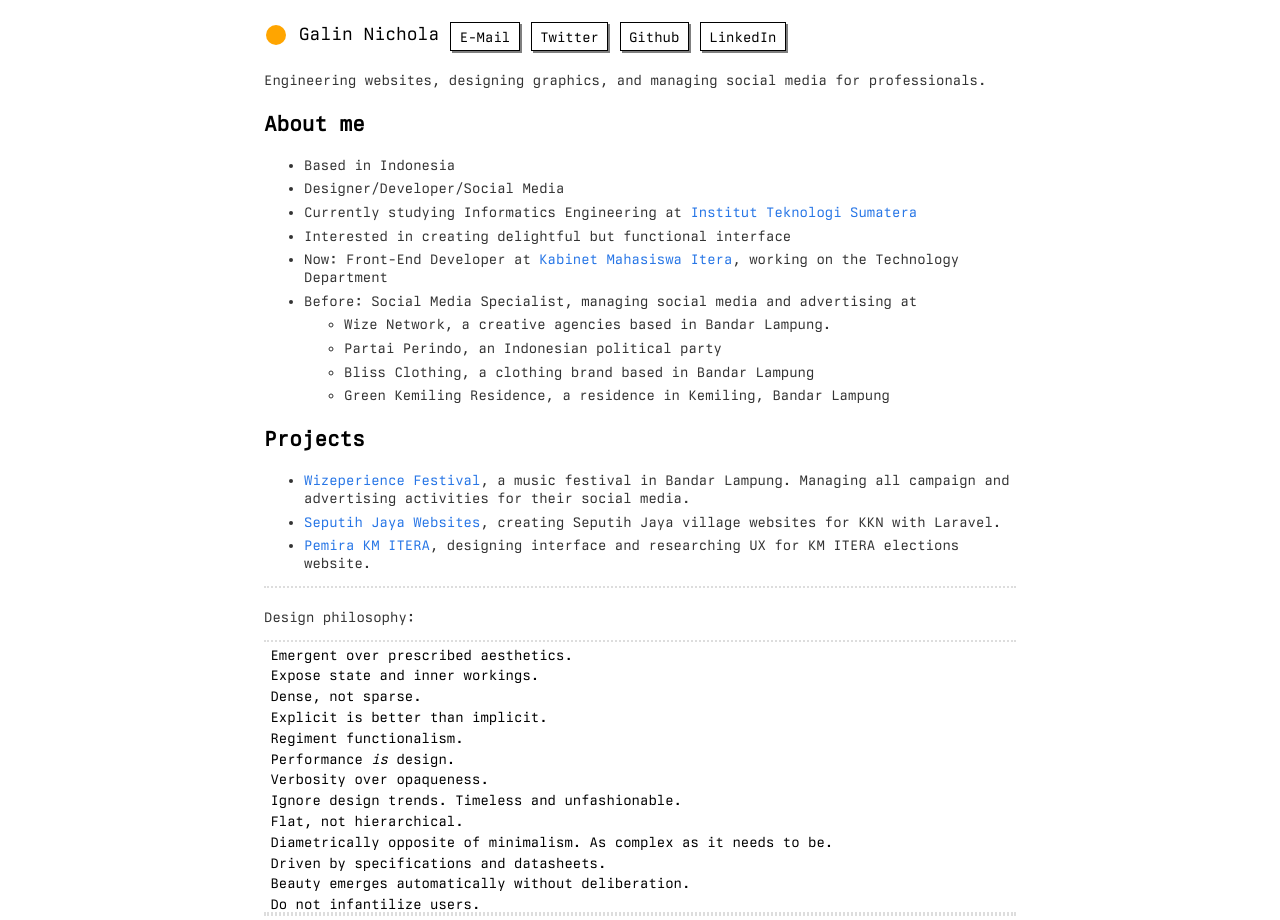
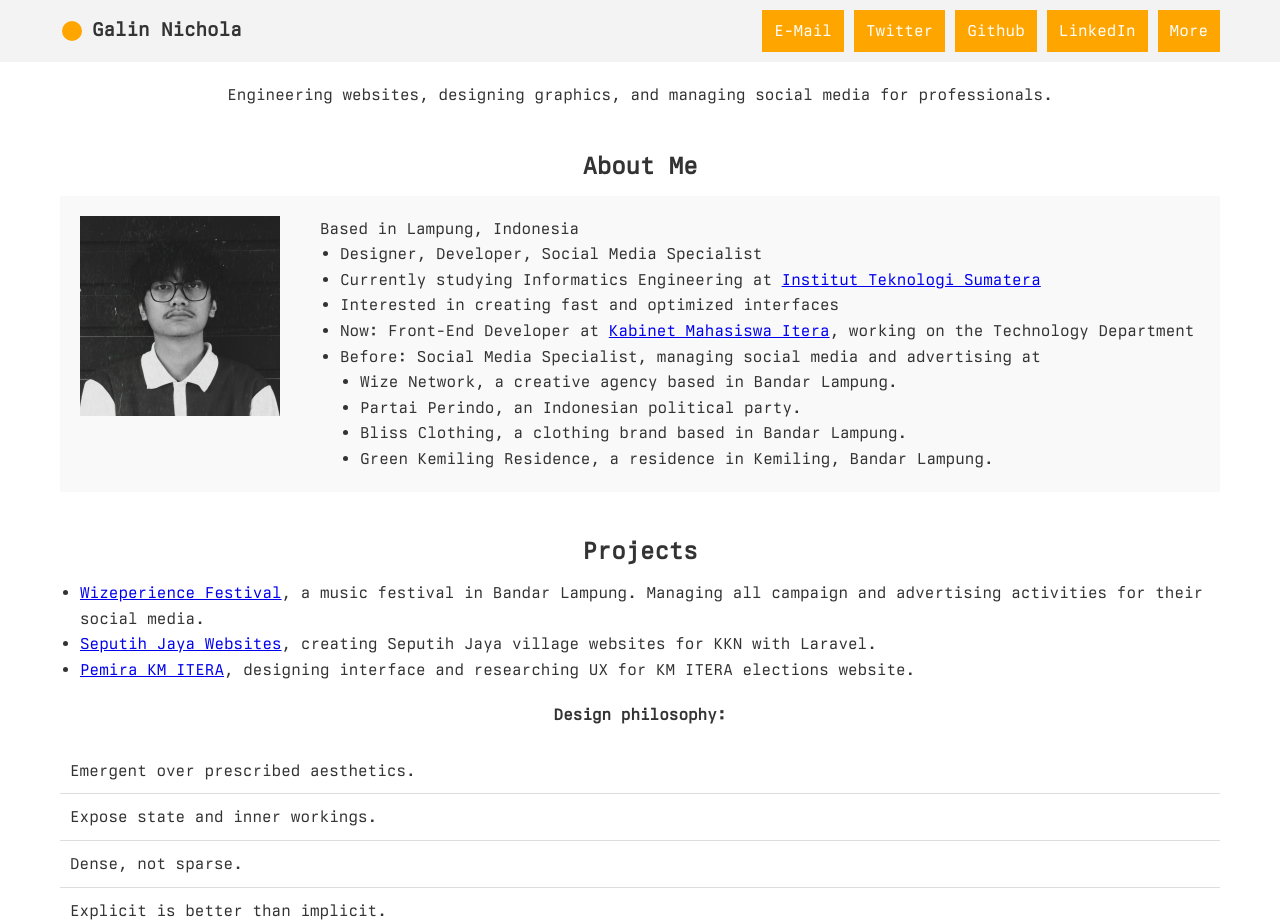
Before and after one commit to deymosxdeymos/Portfolio-Web, a plain HTML site: page index.html in a window 1280 px wide. Shown: the top 920 px of the page. Drawn offline with Linux system fonts and the light colour scheme.

Commit message:
update design

```diff
--- a/index.html
+++ b/index.html
@@ -1,122 +1,113 @@
 <!DOCTYPE html>
 <html lang="en">
+
 <head>
   <meta charset="utf-8" />
   <meta name="viewport" content="width=device-width, initial-scale=1" />
   <title>Galin Nichola</title>
   <link rel="stylesheet" href="style.css" />
-		<meta
-			name="front-end-web-developer"
-			content="minimalist,graphics,portfolio"
-		/>
+  <meta name="front-end-web-developer" content="minimalist,graphics,portfolio" />
   <meta name="author" content="Galin Nichola" />
-		<link rel="icon" type="image/jpg" href="favicon.ico" />
 </head>
+
 <body>
+  <header>
     <div id="menu">
       <span class="name">
-				<svg
-					width="24"
-					height="24"
-					viewBox="0 0 24 24"
-					xmlns="http://www.w3.org/2000/svg"
-					style="vertical-align: -7px"
-				>
+        <svg width="24" height="24" viewBox="0 0 24 24" xmlns="http://www.w3.org/2000/svg" style="vertical-align: -7px">
           <circle cx="12" cy="12" r="10" fill="#FFA500"></circle>
         </svg>
         Galin Nichola
       </span>
       <ul class="menu-buttons-wrapper">
         <li>
-					<a
-						href="mailto:galinnichola15@gmail.com"
-						target="_blank"
-						class="button"
-						>E-Mail</a
-					>
+          <a href="mailto:galinnichola15@gmail.com" target="_blank" class="button">E-Mail</a>
         </li>
         <li>
-					<a
-						href="https://twitter.com/senapanair"
-						target="_blank"
-						class="button"
-						>Twitter</a
-					>
+          <a href="https://twitter.com/senapanair" target="_blank" class="button">Twitter</a>
         </li>
         <li>
-					<a
-						href="https://github.com/deymosxdeymos"
-						target="_blank"
-						class="button"
-						>Github</a
-					>
+          <a href="https://github.com/deymosxdeymos" target="_blank" class="button">Github</a>
         </li>
         <li>
-					<a
-						href="https://www.linkedin.com/in/galinnichola"
-						target="_blank"
-						class="button"
-						>LinkedIn</a
-					>
+          <a href="https://www.linkedin.com/in/galinnichola" target="_blank" class="button">LinkedIn</a>
+        </li>
+        <!-- Dropdown Menu -->
+        <li class="dropdown">
+          <a href="javascript:void(0)" class="dropbtn">More</a>
+          <div class="dropdown-content">
+            <a href="#">Portfolio</a>
+            <a href="#">Blog</a>
+            <a href="#">Contact</a>
+          </div>
+        </li>
+      </ul>
+      <!-- Hamburger Menu for Mobile -->
+      <div class="hamburger" id="hamburger" aria-label="Toggle navigation" aria-expanded="false"
+        aria-controls="menu-buttons-wrapper">
+        <span class="bar"></span>
+        <span class="bar"></span>
+        <span class="bar"></span>
+      </div>
+    </div>
+  </header>
+
+  <main>
+    <div id="content">
+      <p>
+        Engineering websites, designing graphics, and managing social media for professionals.
+      </p>
+
+      <h2>About Me</h2>
+      <aside>
+        <img src="public/images/me.jpeg" alt="Galin Nichola" />
+        <div class="biodata">
+          <p>Based in Lampung, Indonesia</p>
+          <ul>
+            <li>Designer, Developer, Social Media Specialist</li>
+            <li>
+              Currently studying Informatics Engineering at
+              <a href="https://www.itera.ac.id/" target="_blank">Institut Teknologi Sumatera</a>
+            </li>
+            <li>Interested in creating fast and optimized interfaces</li>
+            <li>
+              Now: Front-End Developer at
+              <a href="https://km-itera.com" target="_blank">Kabinet Mahasiswa Itera</a>, working on the Technology
+              Department
+            </li>
+            <li>
+              Before: Social Media Specialist, managing social media and advertising at
+              <ul>
+                <li>Wize Network, a creative agency based in Bandar Lampung.</li>
+                <li>Partai Perindo, an Indonesian political party.</li>
+                <li>Bliss Clothing, a clothing brand based in Bandar Lampung.</li>
+                <li>Green Kemiling Residence, a residence in Kemiling, Bandar Lampung.</li>
+              </ul>
             </li>
           </ul>
         </div>
+      </aside>
 
-		<div id="content">
-			<p>
-				Engineering websites, designing graphics, and managing social media for
-				professionals.
-			</p>
-
-			<h2>About me</h2>
-			<ul>
-				<li>Based in Indonesia</li>
-				<li>Designer\Developer\Social Media</li>
-				<li>
-					Currently studying Informatics Engineering at
-					<a href="https://www.itera.ac.id/">Institut Teknologi Sumatera</a>
-				</li>
-				<li>Interested in creating delightful but functional interface</li>
-				<li>
-					Now: Front-End Developer at
-					<a href="https://teknokm.my.id/">Kabinet Mahasiswa Itera</a>, working
-					on the Technology Department
-				</li>
-				<li>
-					Before: Social Media Specialist, managing social media and advertising
-					at
-					<ul>
-						<li>Wize Network, a creative agencies based in Bandar Lampung.</li>
-						<li>Partai Perindo, an Indonesian political party</li>
-						<li>Bliss Clothing, a clothing brand based in Bandar Lampung</li>
-						<li>
-							Green Kemiling Residence, a residence in Kemiling, Bandar Lampung
-						</li>
-					</ul>
-				</li>
-			</ul>
       <h2>Projects</h2>
       <ul>
         <li>
-					<a href="https://www.instagram.com/wizeperience/"
-						>Wizeperience Festival</a
-					>, a music festival in Bandar Lampung. Managing all campaign and
-					advertising activities for their social media.
+          <a href="https://www.instagram.com/wizeperience/" target="_blank">Wizeperience Festival</a>, a music festival
+          in Bandar
+          Lampung. Managing all campaign and advertising activities for their social media.
         </li>
         <li>
-					<a href="https://github.com/deymosxdeymos/web-seputih-jaya">Seputih Jaya Websites</a>,
+          <a href="https://github.com/deymosxdeymos/web-seputih-jaya" target="_blank">Seputih Jaya Websites</a>,
           creating Seputih Jaya village websites for KKN with Laravel.
         </li>
         <li>
-					<a href="http://pemira.km.itera.ac.id/">Pemira KM ITERA</a>, designing
-					interface and researching UX for KM ITERA elections website.
+          <a href="http://pemira.km.itera.ac.id/" target="_blank">Pemira KM ITERA</a>, designing interface and
+          researching UX for KM ITERA elections website.
         </li>
       </ul>
 
       <div class="table">
         <p>Design philosophy:</p>
         <table class="table content">
-					<thead></thead>
           <tbody>
             <tr>
               <td>Emergent over prescribed aesthetics.</td>
@@ -147,8 +138,7 @@
             </tr>
             <tr>
               <td>
-								Diametrically opposite of minimalism. As complex as it needs to
-								be.
+                Diametrically opposite of minimalism. As complex as it needs to be.
               </td>
             </tr>
             <tr>
@@ -164,5 +154,14 @@
         </table>
       </div>
     </div>
+  </main>
+
+  <footer>
+    <p>&copy; 2024 Galin Nichola. All rights reserved.</p>
+  </footer>
+
+  <!-- JavaScript for Dropdown Menu and Hamburger -->
+  <script src="script.js"></script>
 </body>
+
 </html>
--- a/style.css
+++ b/style.css
@@ -1,209 +1,304 @@
+/* Import Berkeley Mono Font */
 @font-face {
-	font-family: 'Berkeley Mono Trial';
-	src: url('BerkeleyMonoTrial-Regular.otf');
+  font-family: 'Berkeley Mono';
+  src: url('../fonts/BerkeleyMonoTrial-Regular.otf') format('opentype');
+  font-weight: normal;
+  font-style: normal;
 }
 
+/* Root Variables for Consistent Styling */
 :root {
-	--main-font-stack: 'Berkeley Mono Trial', ui-monospace, 'Menlo', 'Monaco',
-		'Cascadia Mono', 'Segoe UI Mono', 'Roboto Mono', 'Oxygen Mono',
-		'Ubuntu Monospace', 'Source Code Pro', 'Fira Mono', 'Droid Sans Mono',
-		'Courier New', monospace;
-	--orange: #ffa500;
-	--darkerorange: #e69726;
-	--inverseblue: #2675e6;
+  --primary-color: #2675e6;
+  --secondary-color: #ffa500;
+  --accent-color: #e69726;
+  --background-color: #ffffff;
+  --text-color: #333333;
+  --light-gray: #f3f3f3;
+  --max-width: 1200px;
+  --padding: 20px;
+  --transition-speed: 0.3s;
+}
+
+/* Global Styles */
+* {
+  box-sizing: border-box;
+  margin: 0;
+  padding: 0;
+}
+
+body {
+  font-family: 'Berkeley Mono', monospace;
+  font-size: 16px;
+  background-color: var(--background-color);
+  color: var(--text-color);
+  line-height: 1.6;
+}
+
+/* Header and Menu Styles */
+header {
+  background-color: var(--light-gray);
+  padding: 10px 0;
+  position: sticky;
+  top: 0;
+  z-index: 1000;
+}
+
+#menu {
+  max-width: var(--max-width);
+  margin: 0 auto;
+  padding: 0 var(--padding);
+  display: flex;
+  align-items: center;
+  justify-content: space-between;
+  flex-wrap: wrap;
 }
 
 .name {
-	font-family: var(--main-font-stack);
-	font-size: 18px;
-	margin-top: 0.6em;
+  display: flex;
+  align-items: center;
+  font-size: 1.2em;
+  font-weight: bold;
 }
 
-body {
-	font-family: var(--main-font-stack);
-	font-size: 14px;
-}
-
-a {
-	color: var(--inverseblue);
-	text-decoration: none;
-}
-
-a:not(.button):visited {
-	color: var(--darkerorange);
-}
-
-a:not(.button):hover {
-	text-decoration: underline;
-}
-
-#menu {
-	margin-top: 0.4em;
-	width: auto;
-	font-family: var(--main-font-stack);
-	display: flex;
-	align-items: center;
-	flex-wrap: wrap;
-}
-
-#menu ul {
-	list-style-type: none;
-	padding: 0;
-	margin-left: 0.4em;
-	display: flex;
+.name svg {
+  margin-right: 8px;
 }
 
 .menu-buttons-wrapper {
-	flex-wrap: wrap;
-	margin: 0.4em auto 0;
+  display: flex;
+  align-items: center;
+  list-style: none;
+  margin: 0;
+  padding: 0;
 }
 
 .menu-buttons-wrapper li {
-	flex-basis: auto;
-	box-sizing: border-box;
-	margin-left: 0.4em;
-	margin-top: 0.6em;
+  margin-left: 10px;
 }
 
-.button {
+.button, .dropbtn {
   display: inline-block;
-	padding: 0.4em 0.6em;
-	font-size: 14px;
-	font-family: var(--main-font-stack);
-	text-align: center;
-	cursor: pointer;
-	color: #000;
-	background-color: #fff;
-	border: 1px solid #000;
-	border-radius: 0;
-	box-shadow: 2px 2px 0px rgba(0, 0, 0, 0.5);
+  padding: 8px 12px;
+  font-size: 1em;
+  color: #fff;
+  background-color: var(--secondary-color);
+  border: none;
   text-decoration: none;
-	margin-right: 0.4em;
+  transition: background-color var(--transition-speed) ease;
 }
 
-.button:hover {
-	background-color: #f3f3f3;
+.button:hover, .dropbtn:hover {
+  background-color: var(--accent-color);
 }
 
-.button:active {
-	box-shadow: 0px 0px 0px rgba(0, 0, 0, 0.5);
-	transform: translateY(2px) translateX(2px);
+/* Dropdown Styles */
+.dropdown {
+  position: relative;
+}
+
+.dropdown-content {
+  display: none;
+  position: absolute;
+  background-color: #f9f9f9;
+  min-width: 160px;
+  box-shadow: 0px 8px 16px 0px rgba(0,0,0,0.2);
+  z-index: 1;
+}
+
+.dropdown-content a {
+  color: black;
+  padding: 12px 16px;
+  text-decoration: none;
+  display: block;
+}
+
+.dropdown-content a:hover {
+  background-color: #f1f1f1;
+}
+
+.dropdown:hover .dropdown-content {
+  display: block;
+}
+
+/* Hamburger Menu Styles */
+.hamburger {
+  display: none;
+  flex-direction: column;
+  cursor: pointer;
+  padding: 5px;
+}
+
+.hamburger span {
+  height: 3px;
+  width: 25px;
+  background-color: var(--text-color);
+  margin: 3px 0;
+  transition: 0.4s;
+}
+
+/* Main Content Styles */
+main {
+  max-width: var(--max-width);
+  margin: 20px auto;
+  padding: 0 var(--padding);
+}
+
+#content {
+  display: flex;
+  flex-direction: column;
+  align-items: center;
+}
+
+#content > p {
+  text-align: center;
+  margin-bottom: 20px;
+}
+
+/* Aside Styles */
+aside {
+  background-color: #f9f9f9;
+  padding: 20px;
+  margin-bottom: 20px;
+  width: 100%;
+  display: flex;
+  flex-direction: column;
+  align-items: center;
+}
+
+aside img {
+  width: 200px;
+  height: auto;
+  margin-bottom: 20px;
+}
+
+.biodata {
+  width: 100%;
+}
+
+.biodata ul {
+  padding-left: 20px;
+}
+
+.biodata ul ul {
+  padding-left: 20px;
+}
+
+/* Projects and Table Styles */
+#content h2 {
+  margin-top: 20px;
+  margin-bottom: 10px;
+  text-align: center;
+}
+
+#content ul {
+  list-style-type: disc;
+  padding-left: 20px;
 }
 
 .table {
   width: 100%;
-	border-spacing: 0;
-	border-collapse: collapse;
-	text-align: left;
-	border-top: 2px dotted #ddd; /* Add border-top style */
-	border-bottom: 2px dotted #ddd; /* Add border-bottom style */
+  margin-top: 20px;
 }
 
-.table.table-striped tbody tr:nth-of-type(odd) {
-	background: #eee;
+.table p {
+  text-align: center;
+  font-weight: bold;
+  margin-bottom: 10px;
 }
 
-.table tbody tr.active,
-.table.table-striped tbody tr.active {
-	background: #e6e6e6;
+.table.content {
+  width: 100%;
+  border-collapse: collapse;
 }
 
-.table.table-hover tbody tr:hover {
-	background: #e6e6e6;
+.table.content td {
+  padding: 10px;
+  border-bottom: 1px solid #ddd;
 }
 
-.table.table-scroll {
-	display: block;
-	overflow-x: auto;
-	padding-bottom: 0.5rem;
-	white-space: nowrap;
+/* Footer Styles */
+footer {
+  background-color: var(--light-gray);
+  text-align: center;
+  padding: 15px 0;
+  margin-top: 40px;
 }
 
-.table td {
-	overflow: hidden;
-	padding: 0.3rem 0.4rem 0;
-	text-overflow: ellipsis;
-	border-left: 4px solid #999; /* Add border-left style */
-	border-right: 4px solid #999; /* Add border-right style */
-	background: #fff; /* Add background color */
-	box-shadow: 2px 2px #ddd; /* Add box-shadow */
+/* Responsive Styles */
+@media (max-width: 768px) {
+  .menu-buttons-wrapper {
+    display: none;
+    flex-direction: column;
+    width: 100%;
+    position: absolute;
+    top: 100%;
+    left: 0;
+    background-color: var(--light-gray);
+    padding: 10px 0;
   }
 
-.table th {
-	padding: 0.3rem 0.4rem 0;
-	border-bottom: 1px solid black;
+  .menu-buttons-wrapper.active {
+    display: flex;
   }
 
-.table tbody th {
-	border: 1px solid #bfbfbf;
+  .menu-buttons-wrapper li {
+    margin: 10px 0;
+    width: 100%;
+    text-align: center;
   }
 
-.table tbody th:first-child,
-.table tbody td:first-child {
-	border-left: none; /* Remove left border for first column */
+  .dropdown-content {
+    position: static;
+    box-shadow: none;
+    width: 100%;
   }
 
-.table tbody th:last-child,
-.table tbody td:last-child {
-	border-right: none; /* Remove right border for last column */
+  .hamburger {
+    display: flex;
   }
 
-.table tbody th,
-.table tbody td {
-	font-size: 1em !important; /* Override font size */
+  aside {
+    flex-direction: column;
   }
 
-@media (min-width: 768px) {
-	#menu {
-		padding-left: calc((100vw - 768px) * 0.5);
-		padding-right: calc((100vw - 768px) * 0.5);
+  aside img {
+    margin-right: 0;
+    margin-bottom: 20px;
   }
 
-	#content {
-		padding-left: calc((100vw - 768px) * 0.5);
-		padding-right: calc((100vw - 768px) * 0.5);
+  .biodata {
+    text-align: center;
   }
 }
 
-#content {
-	margin: 0 auto;
-	width: auto;
+@media (min-width: 769px) and (max-width: 1024px) {
+  aside {
+    flex-direction: row;
+    align-items: flex-start;
   }
 
-#content h1,
-#content h2,
-#content h3 {
-	font-family: var(--main-font-stack);
-	margin: 0;
-	padding-top: 0.4em;
+  aside img {
+    margin-right: 20px;
+    margin-bottom: 0;
   }
 
-#content .byline,
-#content .byline a,
-#content .note {
-	font-size: 10px;
-	color: #aaa;
+  .biodata {
+    flex: 1;
+  }
 }
 
-#content p,
-#content ul {
-	color: #333;
-	line-height: 18px;
-	padding-top: 0.4em;
+@media (min-width: 1025px) {
+  aside {
+    flex-direction: row;
+    align-items: flex-start;
   }
 
-#content li {
-	margin-bottom: 0.4em;
+  aside img {
+    margin-right: 40px;
+    margin-bottom: 0;
   }
 
-#content dl {
-	margin-left: 1em;
+  .biodata {
+    flex: 1;
   }
-
-#content dd {
-	margin: 1em;
 }
-
-.no-wrap {
-	white-space: nowrap;
-}
```
Also changed, not shown: script.js (added, +50 -0 lines), public/fonts/BerkeleyMonoTrial-Regular.otf (renamed from BerkeleyMonoTrial-Regular.otf), public/images/me.jpeg (added). Lines whose indentation alone changed are shown as unchanged.
